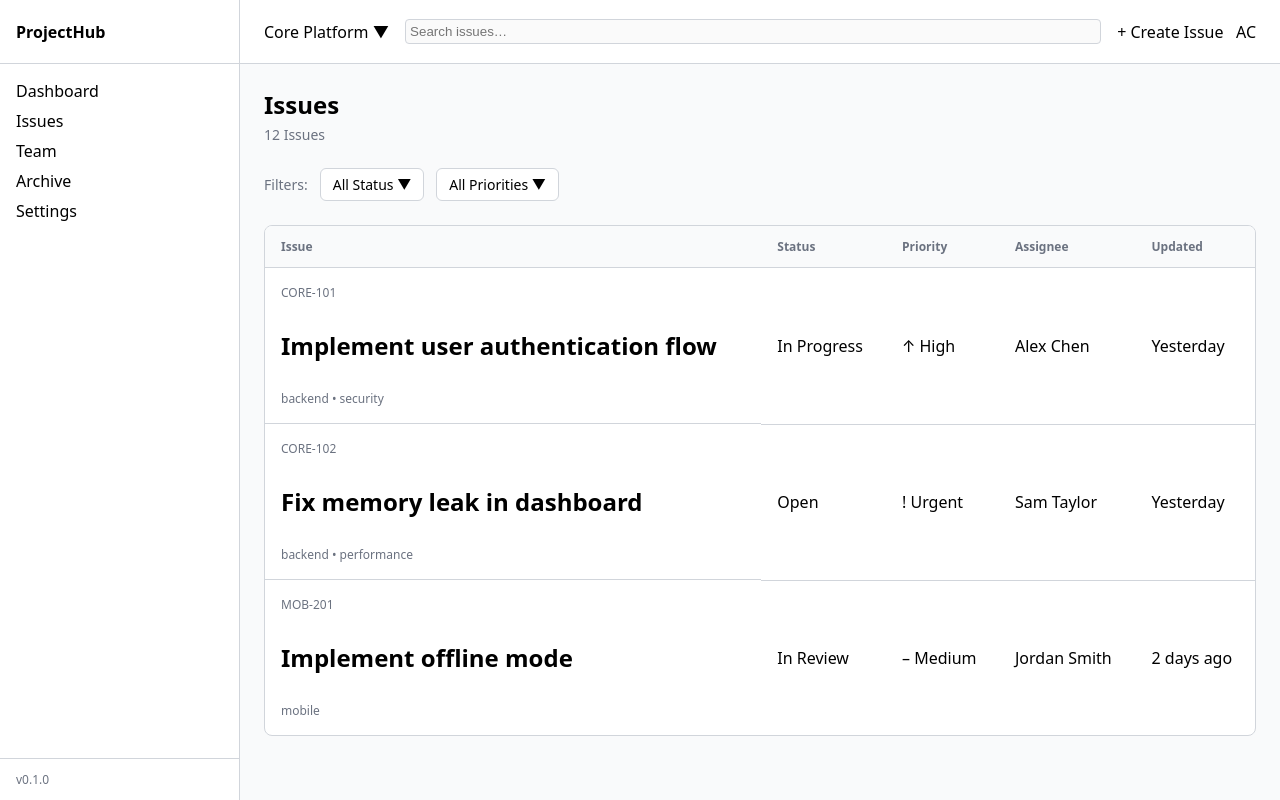
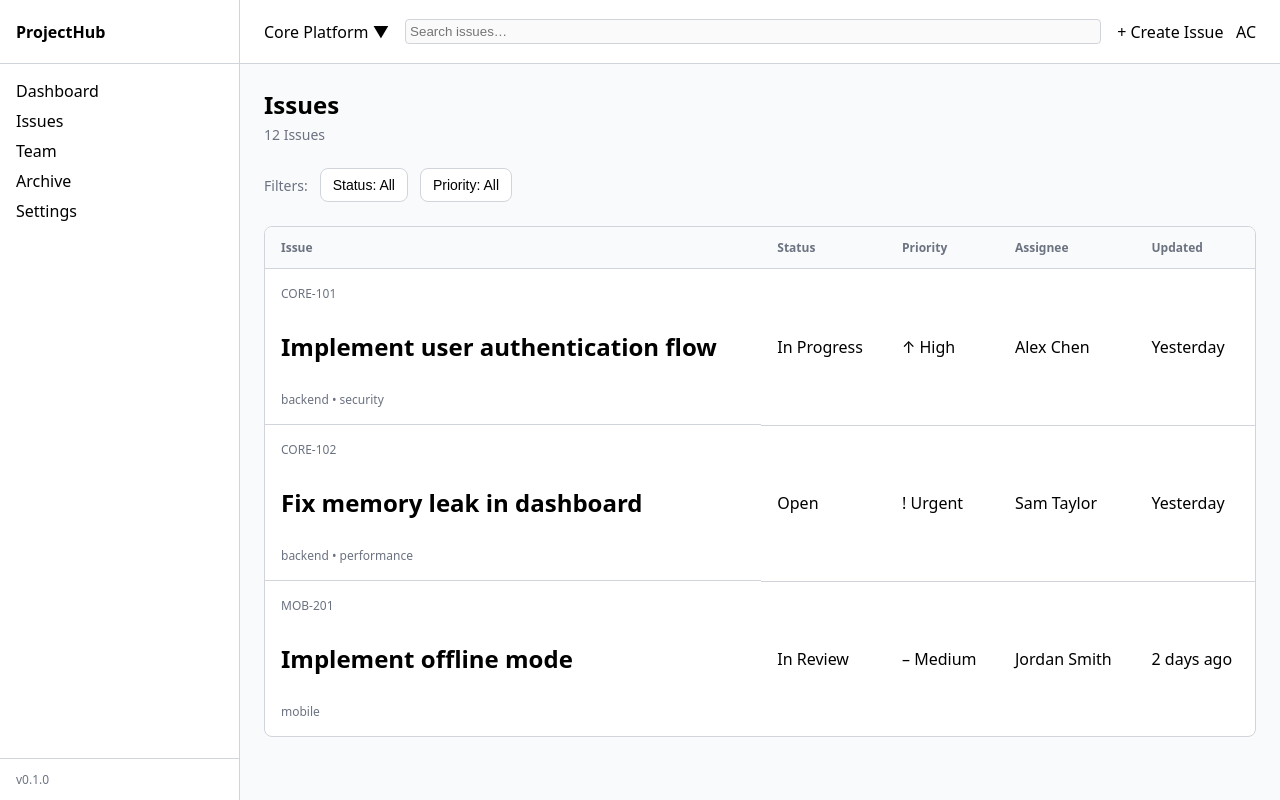
Before and after one commit to b-poole/project-dashboard, a React (Vite) app in the folder project-management-dashboard/: page /issues in a window 1280 px wide. Built offline with nearby package versions, Linux system fonts and the light colour scheme.

Commit message:
feat: add status filter dropdown UI to issues page

```diff
--- a/project-management-dashboard/src/features/issues/pages/IssuesPage.css
+++ b/project-management-dashboard/src/features/issues/pages/IssuesPage.css
@@ -38,6 +38,55 @@
   background-color: #ffffff;
 }
 
+.issues-toolbar {
+  position: relative;
+  margin-bottom: 16px;
+}
+
+.filter-button {
+  padding: 8px 12px;
+  border-radius: 8px;
+  border: 1px solid #d1d5db;
+  background: #ffffff;
+  cursor: pointer;
+  font-size: 14px;
+}
+
+.filter-dropdown {
+  position: absolute;
+  background: #ffffff;
+  border: 1px solid #e5e7eb;
+  border-radius: 8px;
+  box-shadow: 0 8px 20px rgba(0, 0, 0, 0.08);
+  padding: 4px;
+  z-index: 10;
+}
+
+.filter-dropdown.status {
+  top: 200px;
+  left: 315px;
+}
+
+.filter-dropdown.priority {
+  top: 200px;
+  left: 450px;
+}
+
+.filter-option {
+  display: block;
+  width: 100%;
+  padding: 8px 12px;
+  background: none;
+  border: none;
+  text-align: left;
+  cursor: pointer;
+  font-size: 14px;
+}
+
+.filter-option:hover {
+  background: #f3f4f6;
+}
+
 /* Issues Table */
 
 .issues-table {
--- a/project-management-dashboard/src/features/issues/pages/IssuesPage.tsx
+++ b/project-management-dashboard/src/features/issues/pages/IssuesPage.tsx
@@ -1,11 +1,16 @@
 import { IssueRow } from '../components/IssueRow'
 import { mockIssues } from '../data/mockIssue'
 import type { Issue } from '../types'
+import { useState } from 'react'
 import './IssuesPage.css'
 
 const issues: Issue[] = mockIssues;
 
 export default function IssuesPage() {
+    const [openFilter, setOpenFilter] = useState(0);
+    const [selectedStatus, setSelectedStatus] = useState<string>("All");
+    const [selectedPriority, setSelectedPriority] = useState<string>('All');
+
     return (
         <>
             <div className='page-header'>
@@ -23,13 +28,53 @@ export default function IssuesPage() {
                 Filters:
                 </div>
 
-                <div className='status-filter'>
-                All Status ▼
-                </div>
+                <button
+                    className='filter-button'
+                    onClick={() => openFilter != 1 && setOpenFilter(1)}
+                >
+                    Status: {selectedStatus}
+                </button>
 
-                <div className='priority-filter'>
-                All Priorities ▼
-                </div>
+                <button
+                    className='filter-button'
+                    onClick={() => openFilter != 2 && setOpenFilter(2)}
+                >
+                    Priority: {selectedPriority}
+                </button>
+
+                {openFilter === 1 && (
+                    <div className="filter-dropdown status">
+                    {["All", "Open", "In Progress", "In Review"].map((status) => (
+                        <button
+                            key={status}
+                            className="filter-option"
+                            onClick={() => {
+                                setSelectedStatus(status);
+                                setOpenFilter(0);
+                            }}
+                        >
+                            {status}
+                        </button>
+                    ))}
+                    </div>
+                )}
+
+                {openFilter === 2 && (
+                    <div className="filter-dropdown priority">
+                    {["All", "Urgent", "High", "Medium", "Low"].map((priority) => (
+                        <button
+                            key={priority}
+                            className="filter-option"
+                            onClick={() => {
+                                setSelectedPriority(priority);
+                                setOpenFilter(0);
+                            }}
+                        >
+                            {priority}
+                        </button>
+                    ))}
+                    </div>
+                )}
             </div>
 
             <div className='issues-table'>
```
